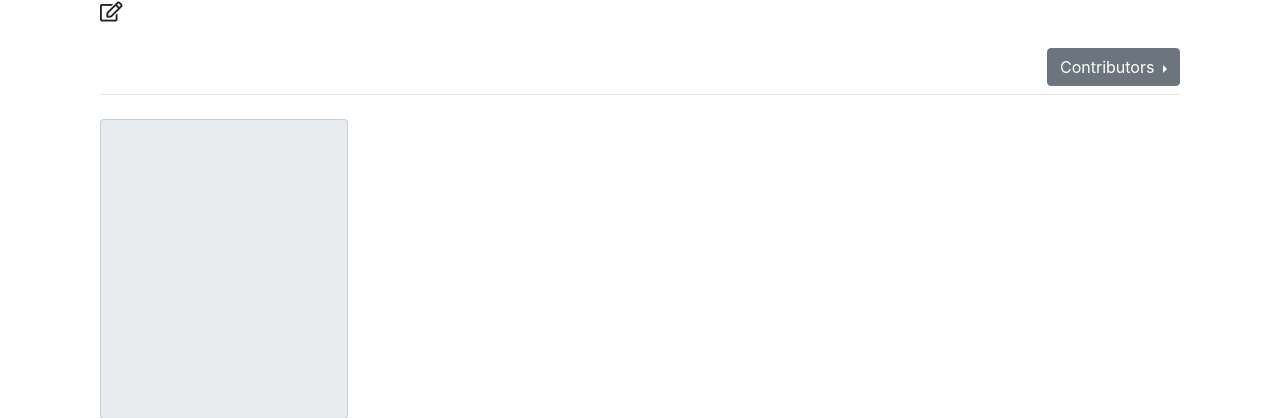
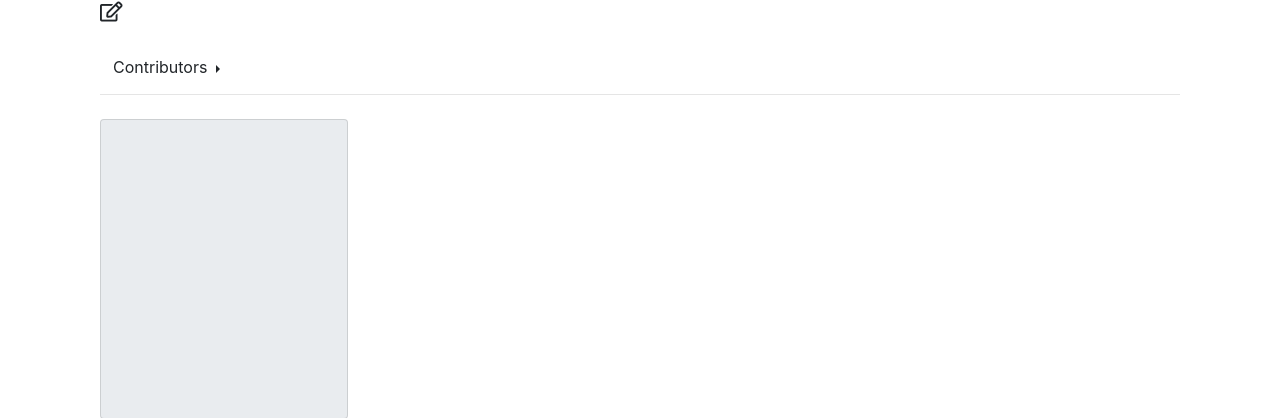
Before and after one commit to j-Riv/everybooky, a Node server app: page /book/1 in a window 1280 px wide. Shown: the part 88-506 px from the top of the page. Run offline with Node 20, Linux system fonts and the light colour scheme; tables that the repository leaves empty hold one stand-in row (values such as "Sample post"); some libraries are stand-ins or nearby versions.

Commit message:
Minor css updates

```diff
--- a/public/css/styles.css
+++ b/public/css/styles.css
@@ -19,6 +19,12 @@
 
 .footer-basic li {
     padding: 0 10px
+}
+
+.rotate:hover {
+    transform: rotate(45deg);
+    transition-timing-function: ease-in-out;
+    transition: 0.5s;
 }
 
 .footer-basic ul a {
--- a/views/book.handlebars
+++ b/views/book.handlebars
@@ -17,13 +17,13 @@
             <div class="col-2">
                 {{#if loggedIn}}
                 {{#ifEquals user.id book.author}}
-                <i class="fas fa-cog float-right" data-toggle="modal" data-target="#updateBookModal"></i>
+                <i class="fas fa-cog float-right rotate" data-toggle="modal" data-target="#updateBookModal"></i>
                 {{/ifEquals}}
                 {{/if}}
             </div>
         </div>
-        <div class="btn-group dropright float-right mb-2">
-            <button type="button" class="btn btn-secondary dropdown-toggle" data-toggle="dropdown" aria-haspopup="true"
+        <div class="btn-group dropright float-left mb-2">
+            <button type="button" class="btn btn-transparent dropdown-toggle" data-toggle="dropdown" aria-haspopup="true"
                 aria-expanded="false">
                 Contributors
             </button>
@@ -56,7 +56,7 @@
         {{!-- <a class="btn btn-primary btn-lg" href="#" role="button">Learn more</a> --}}
         {{#if loggedIn}}
 
-        <div class="pt-5 d-flex justify-content-center">
+        <div class="mt-5 mb-3 d-flex justify-content-center">
             <!-- If the book is not completed, display the add line button-->
             {{#unless book.completed}}
             <a class="btn btn-blue border-circle" data-toggle="collapse" href="#multiCollapseAddLine" role="button"
--- a/views/dashboard.handlebars
+++ b/views/dashboard.handlebars
@@ -3,7 +3,7 @@
         <div class="container">
             <div class="row">
                 <div class="col-sm-12">
-                    <i class="fas fa-cog float-right" data-toggle="modal" data-target="#updateUserModal"></i>
+                    <i class="fas fa-cog float-right rotate" data-toggle="modal" data-target="#updateUserModal"></i>
                 </div>
             </div>
             <div class=" row">
--- a/views/partials/book-scripts.handlebars
+++ b/views/partials/book-scripts.handlebars
@@ -26,8 +26,7 @@
             });
         };
 
-        $('#addLine').on('click', function (e) {
-            e.preventDefault();
+        function addLine() {
             const theLine = {
                 line: $('#line').val().trim(),
                 userId: $('#user-Id').val().trim(),
@@ -47,6 +46,17 @@
             $('#line').val('');
             $('#charNum').text('160 characters left');
             return false;
+        }
+
+        $('#addLine').on('click', function (e) {
+            e.preventDefault();
+            addLine();
+        });
+
+        $(document).on('keypress', function (e) {
+        if (e.which == 13) {
+            addLine();
+        }
         });
 
         //get changes
```
